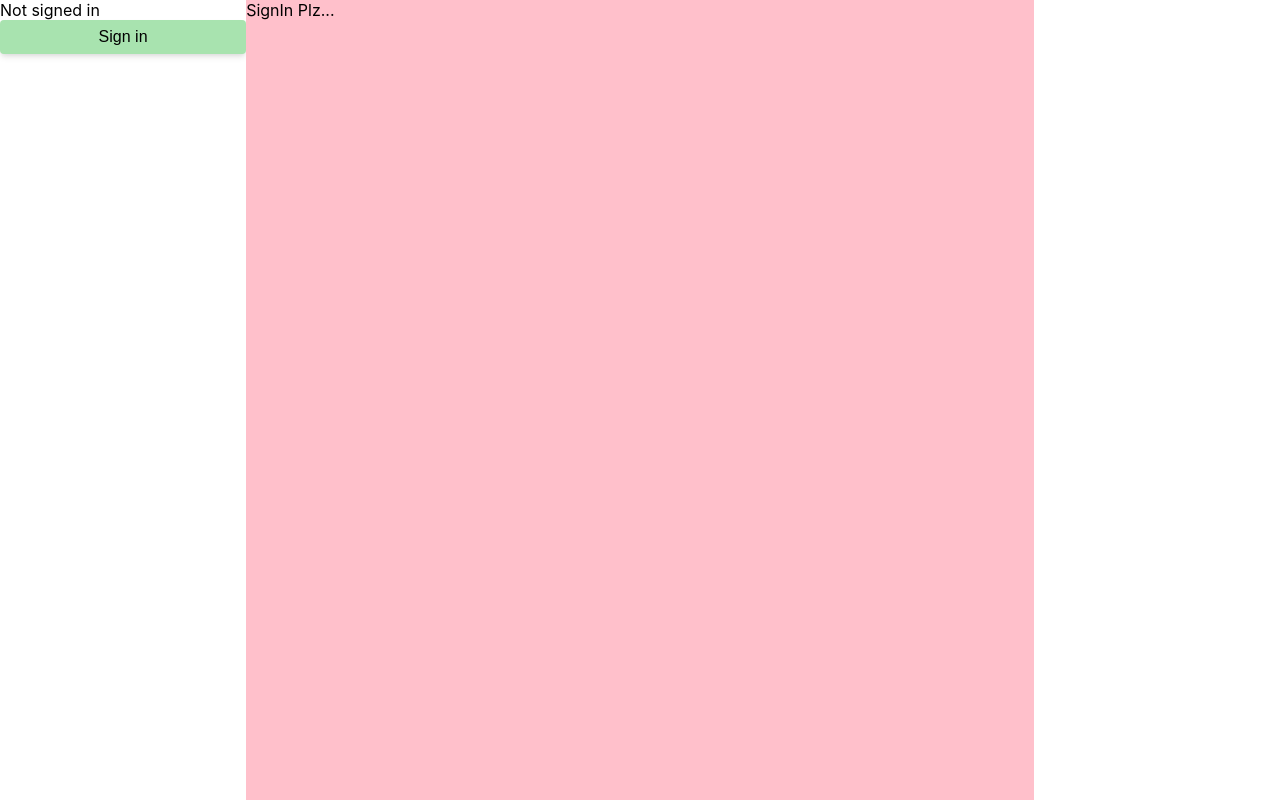
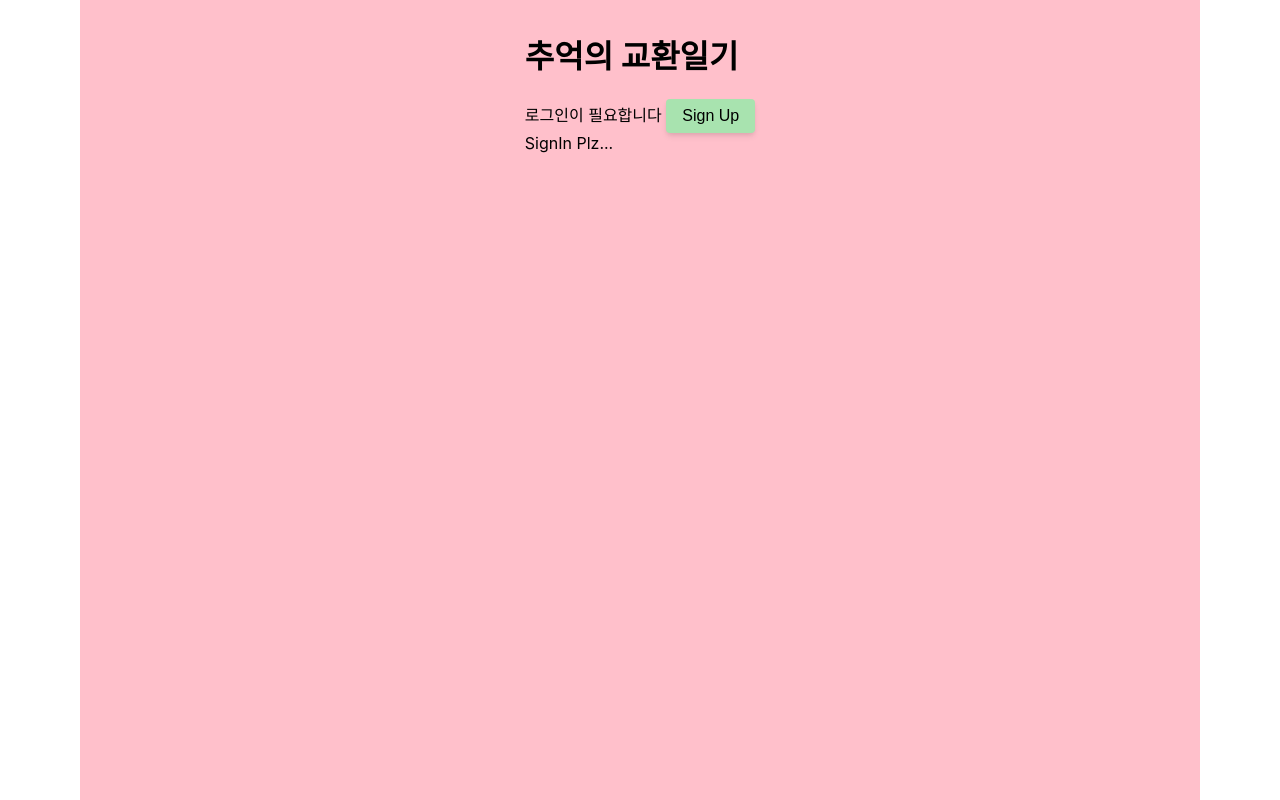
Before and after one commit to su1715/exchange_diary, a Next.js app: page / in a window 1280 px wide. Built offline with nearby package versions, Linux system fonts and the light colour scheme; no server answers.

Commit message:
fix : total layout

```diff
--- a/components/Layout.js
+++ b/components/Layout.js
@@ -1,17 +1,9 @@
 import layoutStyles from "../styles/Layout.module.css";
-import LeftNav from "./LeftNav";
-import RightNav from "./RightNav";
 
 export default function Layout({ children }) {
   return (
     <div className={layoutStyles.layout}>
-      <nav className={layoutStyles.leftSide}>
-        <LeftNav />
-      </nav>
       <main className={layoutStyles.main}>{children}</main>
-      <aside className={layoutStyles.rightSide}>
-        <RightNav />
-      </aside>
     </div>
   );
 }
--- a/components/UserInfo.js
+++ b/components/UserInfo.js
@@ -1,14 +1,26 @@
 import { useRecoilValue } from "recoil";
 import { userState } from "../util/recoil";
 import userInfoStyles from "../styles/UserInfo.module.css";
+import { useSession, signIn, signOut } from "next-auth/react";
 
 export default function UserInfo() {
+  const { data: session } = useSession();
   const user = useRecoilValue(userState);
+  if (session) {
+    return (
+      <div className={userInfoStyles.userInfo}>
+        <div>
+          <span className={userInfoStyles.nickname}>{user.nickname}</span>님
+        </div>
+        <div>Id : {user.id}</div>
+        <div>Point : {user.point}</div>
+        <button onClick={signOut}>Sign Out</button>
+      </div>
+    );
+  }
   return (
-    <div className={userInfoStyles.userInfo}>
-      <div className={userInfoStyles.nickname}>{user.nickname}</div>
-      <div>Id : {user.id}</div>
-      <div>Point : {user.point}</div>
+    <div>
+      로그인이 필요합니다 <button onClick={signIn}>Sign Up</button>
     </div>
   );
 }
--- a/pages/index.js
+++ b/pages/index.js
@@ -15,6 +15,7 @@ import { getData } from "../util/api";
 import { useEffect } from "react";
 import Board from "../components/Board";
 import Letter from "../components/Letter";
+import UserInfo from "../components/UserInfo";
 
 export default function Home() {
   const { data: session } = useSession();
@@ -42,25 +43,24 @@ export default function Home() {
       fetchData();
     }
   }, [session]);
-
-  if (session) {
-    return (
-      <>
-        <Layout>
-          <div>
+  return (
+    <Layout>
+      <div>
+        <h1>추억의 교환일기</h1>
+        <UserInfo />
+        {session ? (
+          <>
             <MyCalendar />
             <Board />
             {newLetter && isToday ? <Letter /> : null}
-          </div>
-        </Layout>
-      </>
-    );
-  }
-  return (
-    <>
-      <Layout>
-        <div>SignIn Plz...</div>
-      </Layout>
-    </>
+          </>
+        ) : (
+          <div>SignIn Plz...</div>
+        )}
+      </div>
+    </Layout>
   );
 }
+
+//todo : Board => SendList
+// index : >> Board로 세분화
--- a/styles/Layout.module.css
+++ b/styles/Layout.module.css
@@ -1,7 +1,7 @@
 .layout {
 	display: flex;
-	flex-direction: row;
 	height: inherit;
+	justify-content: center;
 }
 
 .leftSide {
@@ -12,7 +12,10 @@
 
 .main {
 	background-color: pink;
-	width: 80%;
+	padding: 10px;
+	width: 70rem;
+	display: flex;
+	justify-content: center;
 }
 
 .rightSide {
--- a/styles/UserInfo.module.css
+++ b/styles/UserInfo.module.css
@@ -1,7 +1,11 @@
 .userInfo {
 	padding: 10px;
-	border: thick double #32a1ce;
-	border-radius: 1rem;
+	background-color: white;
+	border-radius: 0.5rem;
+	display: flex;
+	flex-direction: row;
+	justify-content: space-between;
+	align-items: baseline;
 }
 
 .nickname {
```
